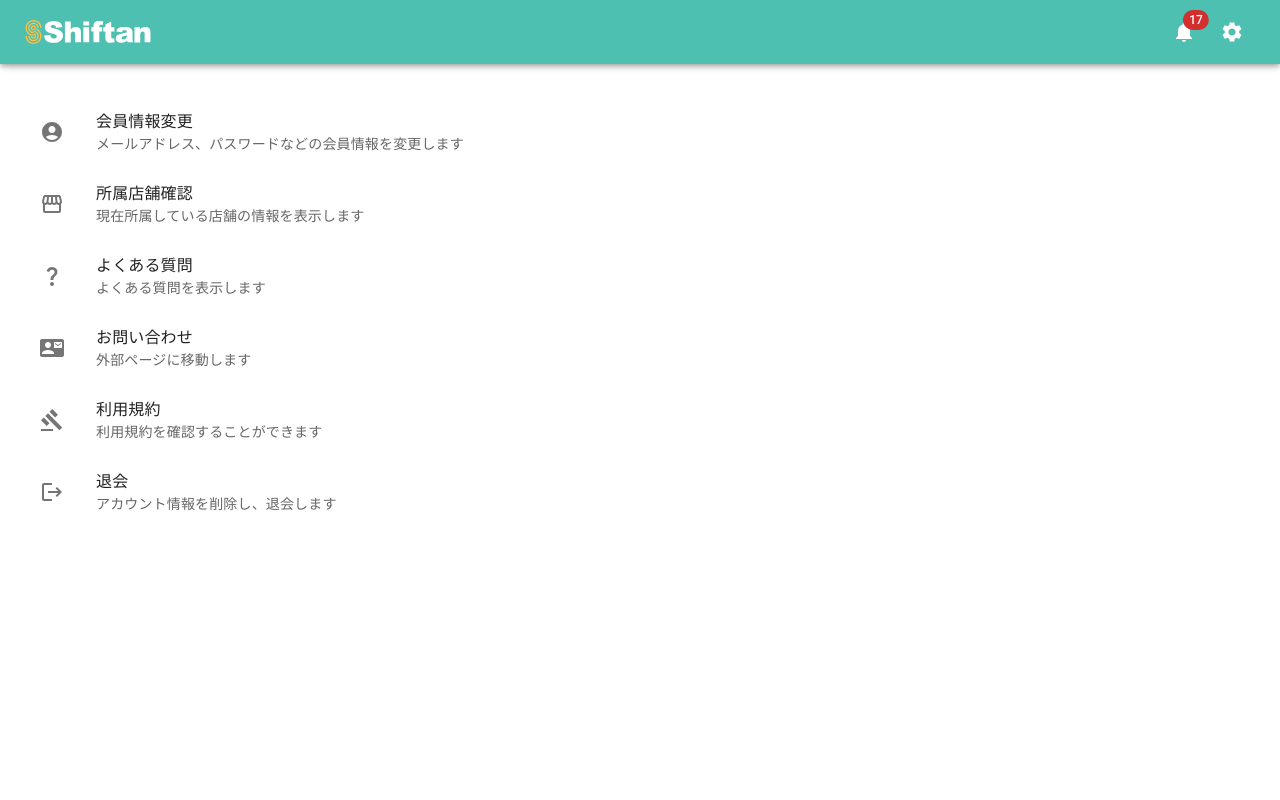
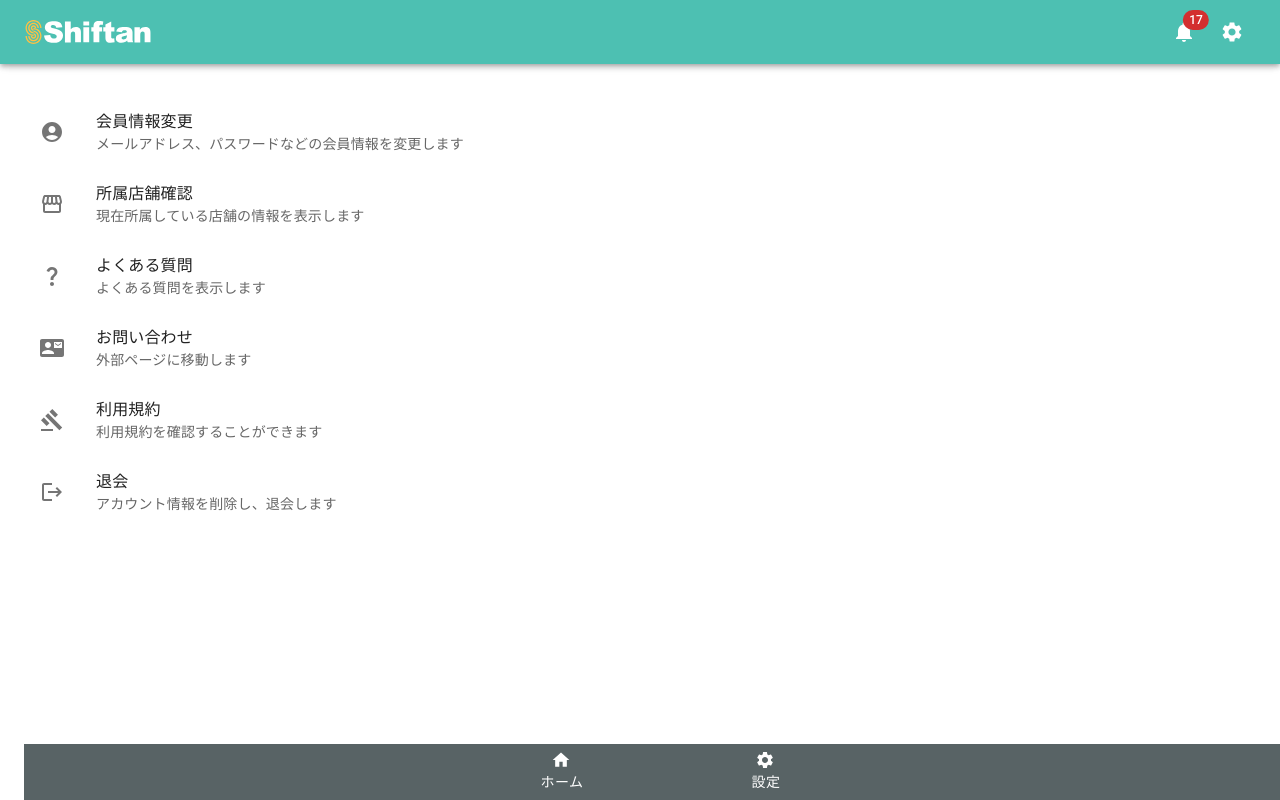
Before and after one commit to nineteen2021/shiftan-v2, a React (Create React App) app in the folder node/django_front/: page /partTimeSettings in a window 1280 px wide. Built offline with nearby package versions, Linux system fonts and the light colour scheme.

Commit message:
利用規約のフォルダを変更、それに伴うパス変更

```diff
--- a/node/django_front/src/components/partTime/PartTimeRegister.jsx
+++ b/node/django_front/src/components/partTime/PartTimeRegister.jsx
@@ -16,7 +16,7 @@ import DialogActions from '@mui/material/DialogActions';
 import DialogContent from '@mui/material/DialogContent';
 import DialogContentText from '@mui/material/DialogContentText';
 import DialogTitle from '@mui/material/DialogTitle';
-import Terms from '../Terms';
+import Terms from '../function/Terms';
 
 function Copyright(props) {
   return (
--- a/node/django_front/src/components/partTime/PartTimeSettings.jsx
+++ b/node/django_front/src/components/partTime/PartTimeSettings.jsx
@@ -23,9 +23,10 @@ import DialogActions from '@mui/material/DialogActions';
 import DialogContent from '@mui/material/DialogContent';
 import DialogContentText from '@mui/material/DialogContentText';
 import DialogTitle from '@mui/material/DialogTitle';
-import Terms from '../Terms';
+import Terms from '../function/Terms';
 import StorefrontIcon from '@mui/icons-material/Storefront';
 import CheckStore from './CheckStore';
+import BottomNavbar from './BottomNavbar';
 
 
 const Transition = React.forwardRef(function Transition(props, ref) {
@@ -46,6 +47,7 @@ export default function PartTimeSettings() {
 
     return (
         <>
+        <BottomNavbar />
             <Box sx={{ width: '100%', bgcolor: 'background.paper' }}>
                     <List>
                         <ListItem disablePadding>
--- a/node/django_front/src/components/store/Register.jsx
+++ b/node/django_front/src/components/store/Register.jsx
@@ -17,7 +17,7 @@ import DialogActions from '@mui/material/DialogActions';
 import DialogContent from '@mui/material/DialogContent';
 import DialogContentText from '@mui/material/DialogContentText';
 import DialogTitle from '@mui/material/DialogTitle';
-import Terms from '../Terms';
+import Terms from '../function/Terms';
 
 function Copyright(props) {
   return (
--- a/node/django_front/src/components/store/Settings.jsx
+++ b/node/django_front/src/components/store/Settings.jsx
@@ -23,7 +23,7 @@ import DialogActions from '@mui/material/DialogActions';
 import DialogContent from '@mui/material/DialogContent';
 import DialogContentText from '@mui/material/DialogContentText';
 import DialogTitle from '@mui/material/DialogTitle';
-import Terms from '../Terms';
+import Terms from '../function/Terms';
 
 
 const Transition = React.forwardRef(function Transition(props, ref) {
```
Also changed, not shown: node/django_front/src/components/function/Terms.jsx (renamed from node/django_front/src/components/Terms.jsx).
